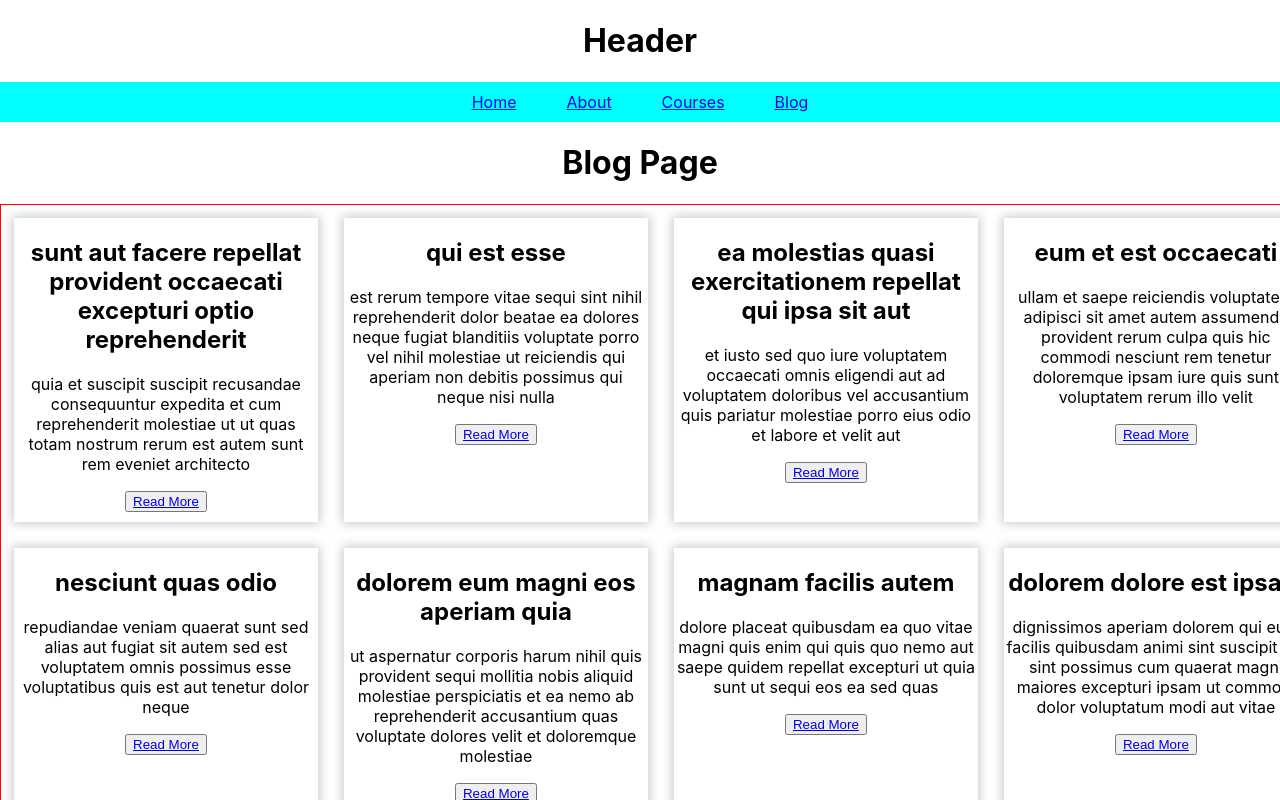
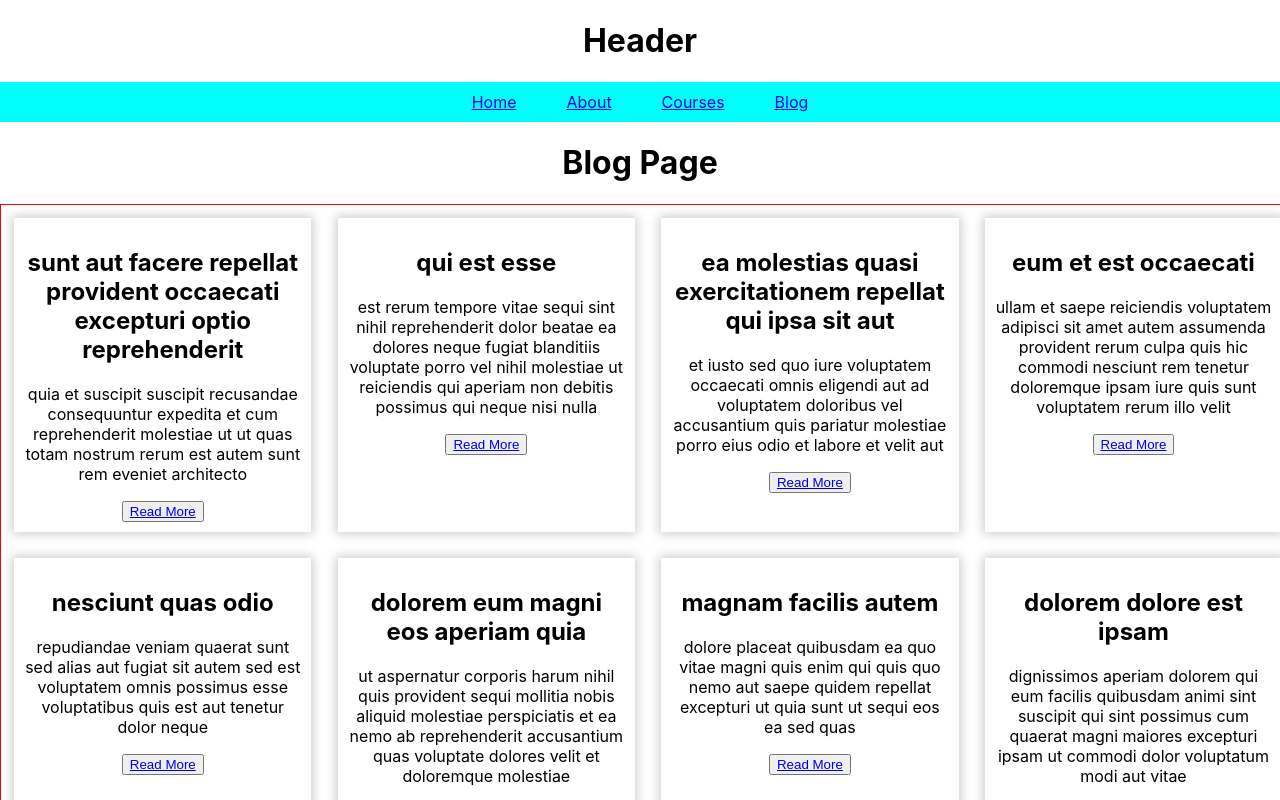
Before and after one commit to prajapatihet/todolist, a React (Create React App) app: page /blog in a window 1280 px wide. Shown: the top 800 px of the page. Built offline with nearby package versions, Linux system fonts and the light colour scheme.

Commit message:
minor fixes

```diff
--- a/src/common/Header.css
+++ b/src/common/Header.css
@@ -30,8 +30,8 @@ h1, p{
 
 .blogItems{
     text-align: center;
-    padding-bottom: 10px;
-    flex-basis: 23%;
+    padding: 10px;
+    flex-basis: 21%;
     box-shadow: 0px 0px 10px 2px #ccc;
     margin: 1%;
 }
--- a/src/pages/BlogDetails.jsx
+++ b/src/pages/BlogDetails.jsx
@@ -6,7 +6,7 @@ import { blogs } from '../Data/blogs';
 export default function BlogDetails() {
     let uselocation = useLocation();
     let currentId = uselocation.pathname.split('/')[2];
-    let currentData = blogs.filter((v) => v.id == currentId)[0];
+    let currentData = blogs.filter((v) => v.id === parseInt(currentId))[0];
     return (
         <div>
             <Header />
```
